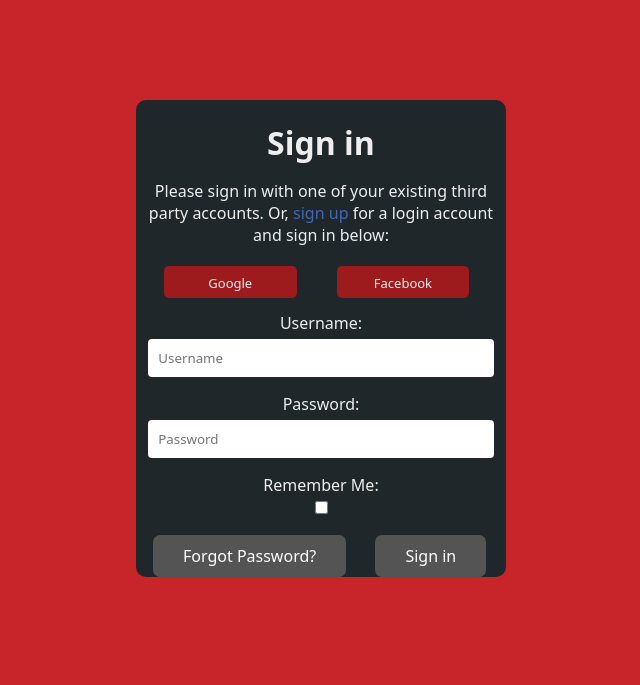
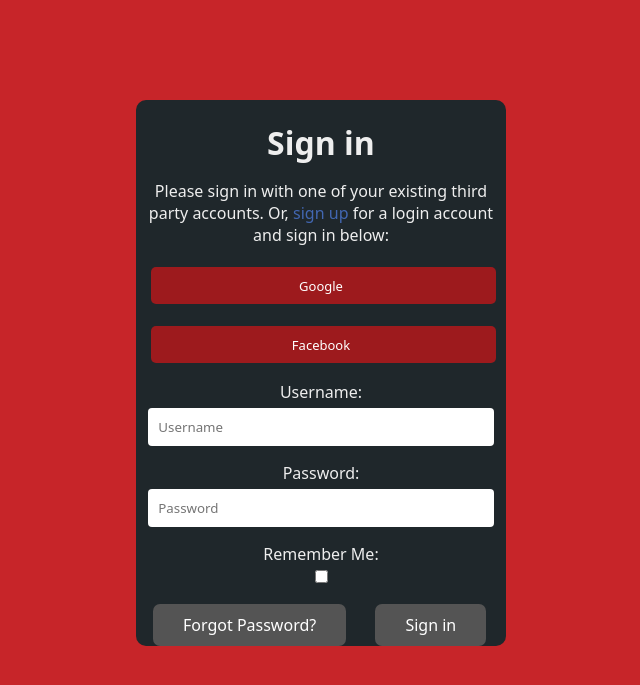
Before and after one commit to Ulan-A/ordo, a Django app: page /account/login/ in a window 1280 px wide. Shown: the top 685 px of the page, without its empty margins (319-959 px from the left). Run offline with Django 4.2, Linux system fonts and the light colour scheme; data comes from the database, SQL or seed files in the repository; both versions use the stored data as it was after the commit; some libraries are stand-ins or nearby versions.

Commit message:
allauth google fixed

```diff
--- a/taskmanager/ordo/static/css/login.css
+++ b/taskmanager/ordo/static/css/login.css
@@ -10,7 +10,7 @@
 }
 
 .container {
-  height: 450px;
+  height: 521px;
   width: 350px;
   margin-top: auto;
   margin-bottom: auto;
@@ -328,7 +328,7 @@
   margin-right: auto;
 } */
 
-.socialaccount_ballot :hover {
+.socialaccount_ballot li :hover {
   background: #6d6d6d5d;
   transition: 0.3s ease;
 }
@@ -378,15 +378,16 @@
   cursor: pointer;
 }
 
-.socialaccount_ballot li {
+.socialaccount_ballot li a {
   background-color: #9d1a1d;
   color: white;
-  width: 35%;
-  height: 17px;
+  width: 100%;
+  height: 25px;
   text-align: center;
   border-radius: 5px;
   display: inline-block;
-  margin: 18px;
-  margin-bottom: -2px;
-  margin-top: 4px;
+  margin: 0px;
+  margin-bottom: -9px;
+  margin-top: 0px;
+  padding: 10px 5px 2px 0px;
 }
```
Also changed, not shown: taskmanager/db.sqlite3.
